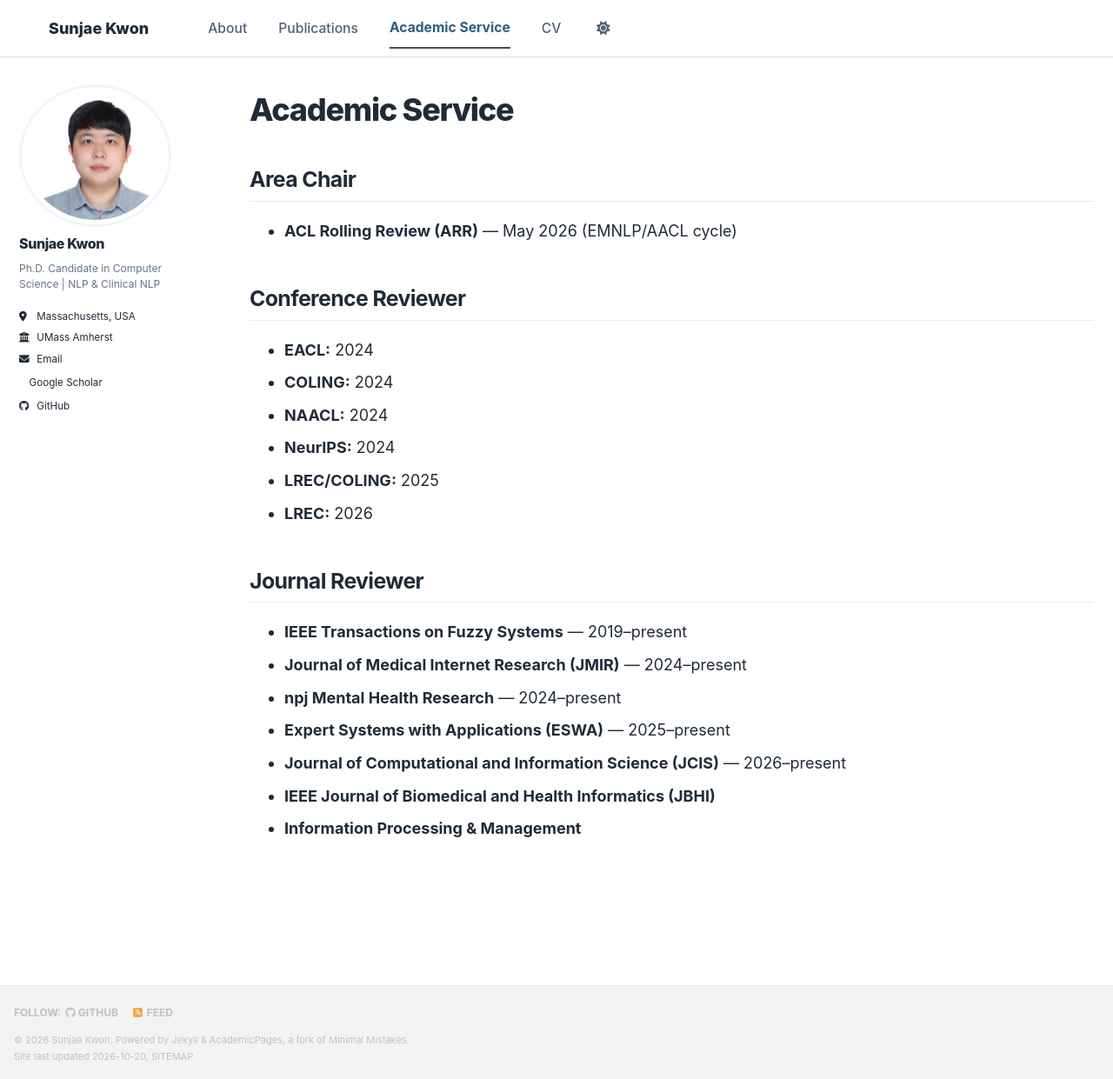
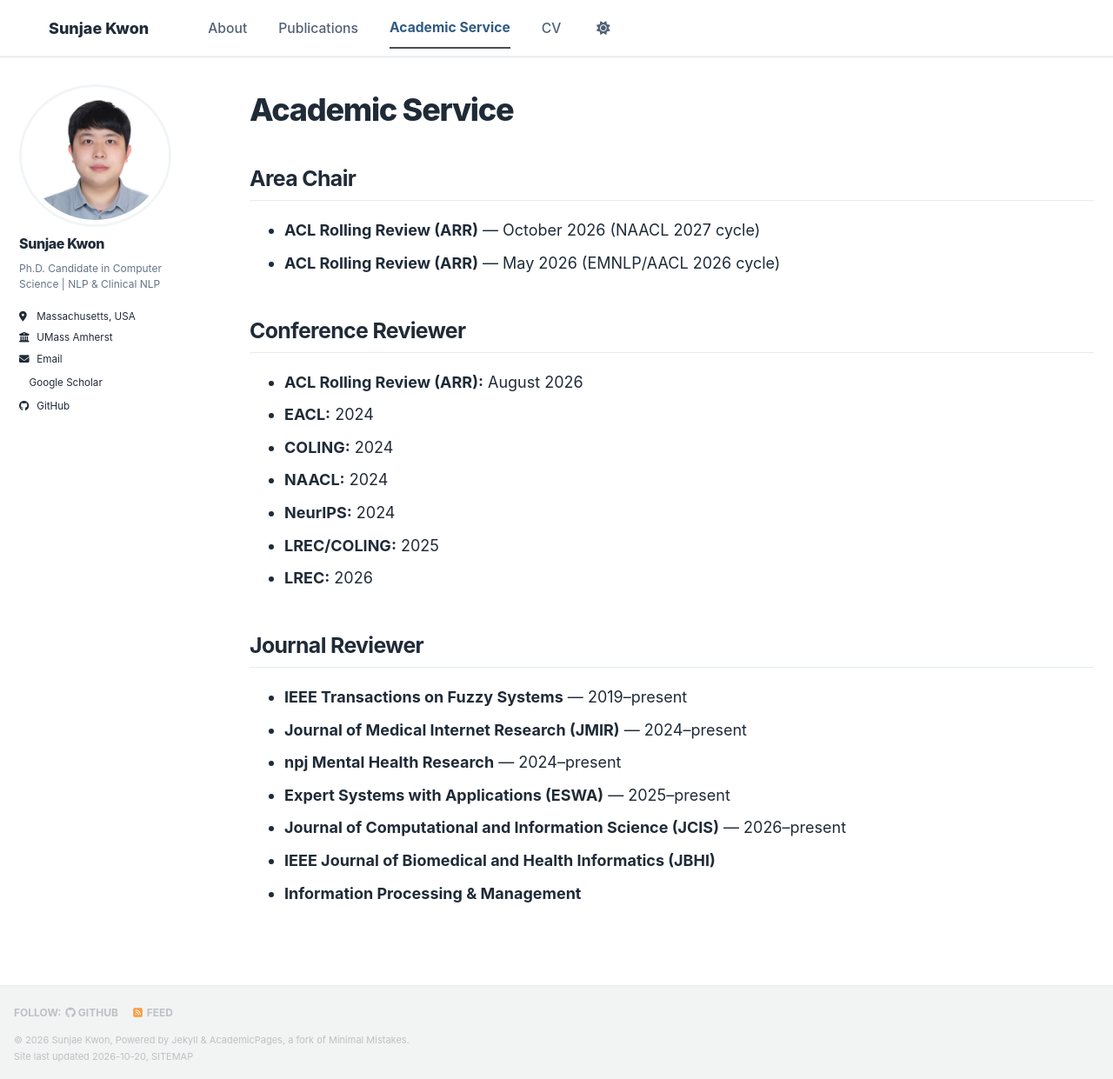
Before and after one commit to soon91jae/soon91jae.github.io, a Jekyll site: the page built from _pages/service.md, in a window 1280 px wide and 1241 px high. Shown: the whole window at 87% size. Built offline with Jekyll 4.4.1, drawn with Linux system fonts in a browser that asks for light colours; a style sheet for code colours, icons or effects is not loaded.

Commit message:
Correct ARR August reviewer and October NAACL area chair service

```diff
--- a/_pages/service.md
+++ b/_pages/service.md
@@ -7,10 +7,12 @@ author_profile: true
 
 ## Area Chair
 
-- **ACL Rolling Review (ARR)** — May 2026 (EMNLP/AACL cycle)
+- **ACL Rolling Review (ARR)** — October 2026 (NAACL 2027 cycle)
+- **ACL Rolling Review (ARR)** — May 2026 (EMNLP/AACL 2026 cycle)
 
 ## Conference Reviewer
 
+- **ACL Rolling Review (ARR):** August 2026
 - **EACL:** 2024
 - **COLING:** 2024
 - **NAACL:** 2024
```
